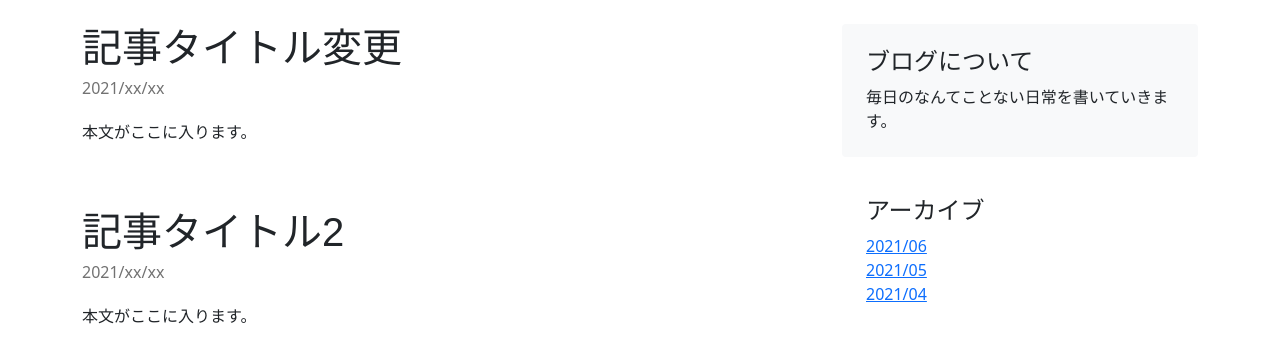
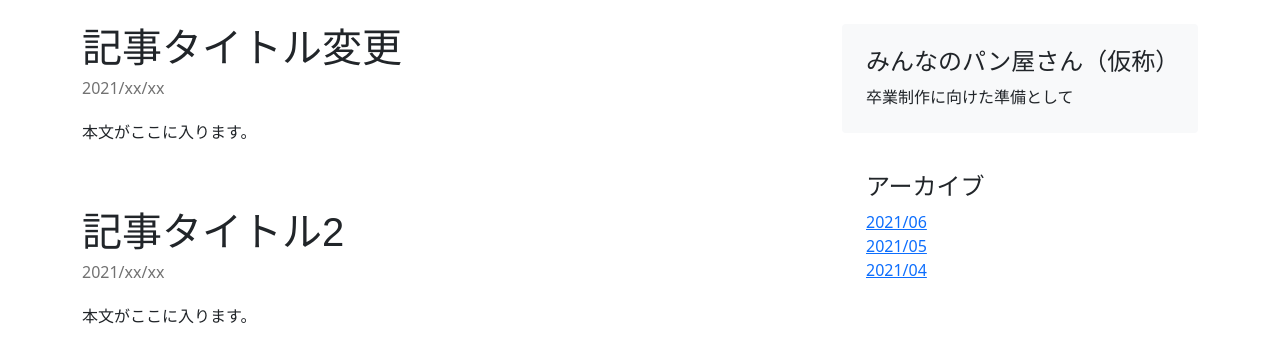
Before and after one commit to darenpanda/kadai06, a PHP site: page / in a window 1280 px wide. Shown: the part 56-419 px from the top of the page. Run offline with PHP 8.4, Linux system fonts and the light colour scheme.

```diff
--- a/index.php
+++ b/index.php
@@ -60,8 +60,9 @@
 
     <div class="col-md-4">
       <div class="p-4 mb-3 bg-light rounded">
-        <h4>ブログについて</h4>
-        <p class="mb-0">毎日のなんてことない日常を書いていきます。</p>
+        <h4>みんなのパン屋さん（仮称）
+        </h4>
+        <p class="mb-0">卒業制作に向けた準備として</p>
       </div>
 
       <div class="p-4">
```
